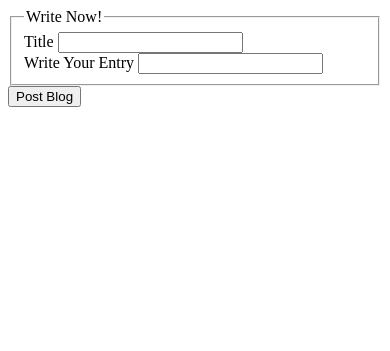
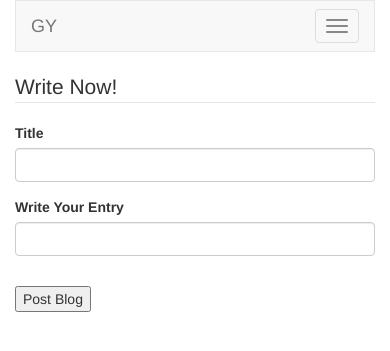
Before and after one commit to gyektai/gapyah, a Flask app: page /makepost in a window 390 px wide. Shown: the top 351 px of the page. Run offline with Flask 2, Linux system fonts and the light colour scheme; some libraries are stand-ins or nearby versions.

Commit message:
Create file layout.html to use as base of all other html files. Create bare, but responsive, navbar.

```diff
--- a/mysite/models.py
+++ b/mysite/models.py
@@ -7,4 +7,4 @@ class Post(db.Model):
 	content = db.Column(db.Text, nullable=False)
 
 	def __repr__(self):
-		return f"Post('{self.title}', '{self.date_posted}', '{self.content}')"
+		return f"Post('{self.title}', '{self.date_posted}')"
--- a/mysite/routes.py
+++ b/mysite/routes.py
@@ -1,5 +1,5 @@
 from flask import render_template, url_for, redirect
-from mysite import app
+from mysite import app, db
 from mysite.forms import PostForm
 from mysite.models import Post
 
@@ -19,3 +19,7 @@ def makepost():
 		db.session.commit()
 		return redirect(url_for('home'))
 	return render_template('write.html', form=form)
+
+@app.route('/layout')
+def layout():
+	return render_template('layout.html', title='GY Gap Year')
--- /dev/null
+++ b/mysite/templates/layout.html
@@ -0,0 +1,65 @@
+<!DOCTYPE html>
+<html>
+<head>
+
+	<!-- Required meta tags -->
+	<meta charset="UTF-8">
+	<meta name="viewport" content="width=device-width, initial-scale=1, shrink-to-fit=no">
+
+	<!-- Latest compiled and minified CSS -->
+	<link rel="stylesheet" href="https://stackpath.bootstrapcdn.com/bootstrap/3.4.1/css/bootstrap.min.css" integrity="sha384-HSMxcRTRxnN+Bdg0JdbxYKrThecOKuH5zCYotlSAcp1+c8xmyTe9GYg1l9a69psu" crossorigin="anonymous">
+
+    <!-- linking to corey shafer css file <link rel="stylesheet" type="text/css" href="{{ url_for('static', filename='main.css') }}">-->
+
+    <!-- to display the title passed in if applicable -->
+    {% if title %}
+		<title>{{ title }}</title>
+	{% else %}
+		<title>GY</title>
+	{% endif %}
+
+</head>
+<body>
+
+	<!-- navigation bar at the top -->
+	<div class="container-fluid">
+		<nav class="navbar navbar-default">
+			<div class="container-fluid">
+				<div class="navbar-header">
+					<button type="button" class="navbar-toggle" data-toggle="collapse" data-target="#example-navbar-collapse">
+						<span class="sr-only">Toggle navigation</span>
+						<span class="icon-bar"></span>
+						<span class="icon-bar"></span>
+						<span class="icon-bar"></span>
+					</button>
+					<a class="navbar-brand" href="#">GY</a>
+				</div>
+
+				<div class="collapse navbar-collapse" id="example-navbar-collapse">
+					<ul class="nav navbar-nav">
+				      <li class="active"><a href="#">HOME</a></li>
+				      <li><a href="#">Projects</a></li>
+				      <li><a href="#">Blog</a></li>
+				      <li><a href="#">About</a></li>
+				    </ul>
+				    <div class="container-fluid">
+				    	<button type="button" class="btn btn-default navbar-btn navbar-right">Sign Guest Book</button>
+					</div>
+				</div>
+			</div>
+		</nav>
+	</div>
+	<!-- for inherited content -->
+	<div class="container">
+		{% block content %}{% endblock %}
+	</div>
+
+	<!-- Optional JavaScript -->
+    <!-- jQuery first, then Popper.js, then Bootstrap JS -->
+    <!-- top two taken from Corey Shafer, bottom from getbootstrap -->
+    <script src="https://code.jquery.com/jquery-3.2.1.slim.min.js" integrity="sha384-KJ3o2DKtIkvYIK3UENzmM7KCkRr/rE9/Qpg6aAZGJwFDMVNA/GpGFF93hXpG5KkN" crossorigin="anonymous"></script>
+    <script src="https://cdnjs.cloudflare.com/ajax/libs/popper.js/1.12.9/umd/popper.min.js" integrity="sha384-ApNbgh9B+Y1QKtv3Rn7W3mgPxhU9K/ScQsAP7hUibX39j7fakFPskvXusvfa0b4Q" crossorigin="anonymous"></script>
+
+	<script src="https://stackpath.bootstrapcdn.com/bootstrap/3.4.1/js/bootstrap.min.js" integrity="sha384-aJ21OjlMXNL5UyIl/XNwTMqvzeRMZH2w8c5cRVpzpU8Y5bApTppSuUkhZXN0VxHd" crossorigin="anonymous"></script>
+</body>
+</html>
--- a/mysite/templates/write.html
+++ b/mysite/templates/write.html
@@ -1,24 +1,20 @@
-<html>
-<head>
-
-</head>
-<body>
+{% extends "layout.html" %}
+{% block content %}
 	<form method="POST" action="">
 		{{ form.hidden_tag() }}
-		<fieldset>
-			<legend>Write Now!</legend>
-			<div>
-				{{ form.title.label }}
-				{{ form.title }}
+		<fieldset class="form-group">
+			<legend class="border-bottom mb-4">Write Now!</legend>
+			<div class="form-group">
+				{{ form.title.label(class="form-control-label") }}
+				{{ form.title(class="form-control form-control-lg") }}
 			</div>
-			<div>
-				{{ form.blog_writer.label }}
-				{{ form.blog_writer }}
+			<div class="form-group">
+				{{ form.blog_writer.label(class="form-control-label") }}
+				{{ form.blog_writer(class="form-control form-control-lg") }}
 			</div>
 		</fieldset>
 		<div class="form-group">
 			{{ form.submit }}
 		</div>
 	</form>
-</body>
-</html>
+{% endblock content %}
```
Also changed, not shown: forms.py (added, +8 -0 lines), mysite/templates/home.html (+4 -13 lines), mysite/site.db.
